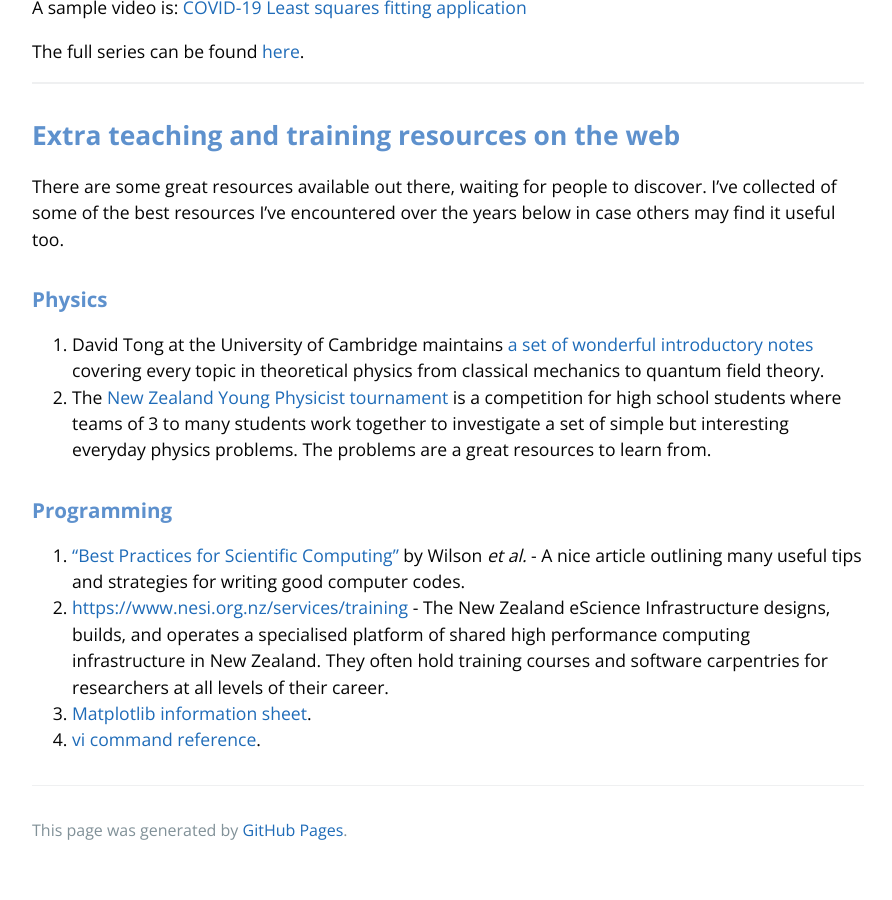
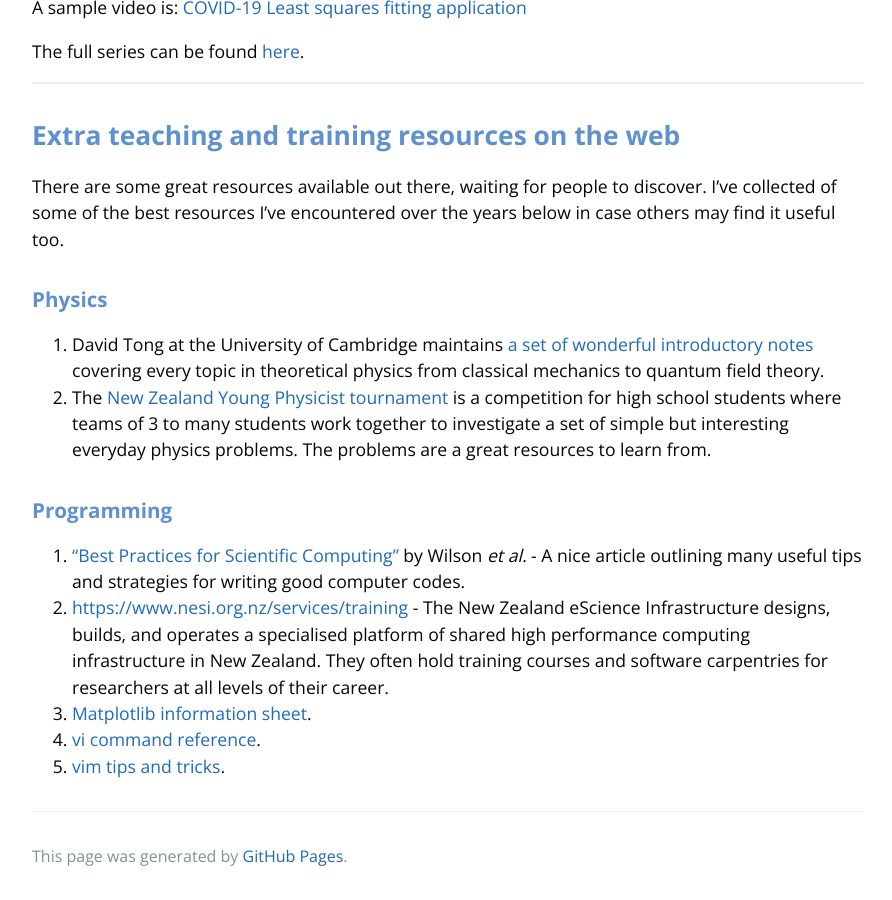
Before and after one commit to captvansciencypants/captvansciencypants.github.io, a Jekyll site: the page built from teaching.md, in a window 1280 px wide and 900 px high, scrolled down 1699 px. Shown: the whole window, without its empty margins (192-1084 px from the left). Built offline with Jekyll 4.4.1, drawn with Linux system fonts in a browser that asks for light colours; our own code applies the rules of GitHub Pages for plain Markdown files; the repository's description, which GitHub fills in, is left out; before the commit the page ends 2573 px from its top, so only the background shows below that.

Commit message:
Update teaching.md

```diff
--- a/teaching.md
+++ b/teaching.md
@@ -52,3 +52,4 @@ I've collected of some of the best resources I've encountered over the years bel
 2. [https://www.nesi.org.nz/services/training](https://www.nesi.org.nz/services/training) - The New Zealand eScience Infrastructure designs, builds, and operates a specialised platform of shared high performance computing infrastructure in New Zealand. They often hold training courses and software carpentries for researchers at all levels of their career.
 3. [Matplotlib information sheet](https://github.com/matplotlib/cheatsheets).
 4. [vi command reference](http://ex-vi.sourceforge.net/vi.html).
+5. [vim tips and tricks](https://www.cs.swarthmore.edu/oldhelp/vim/home.html).
```
